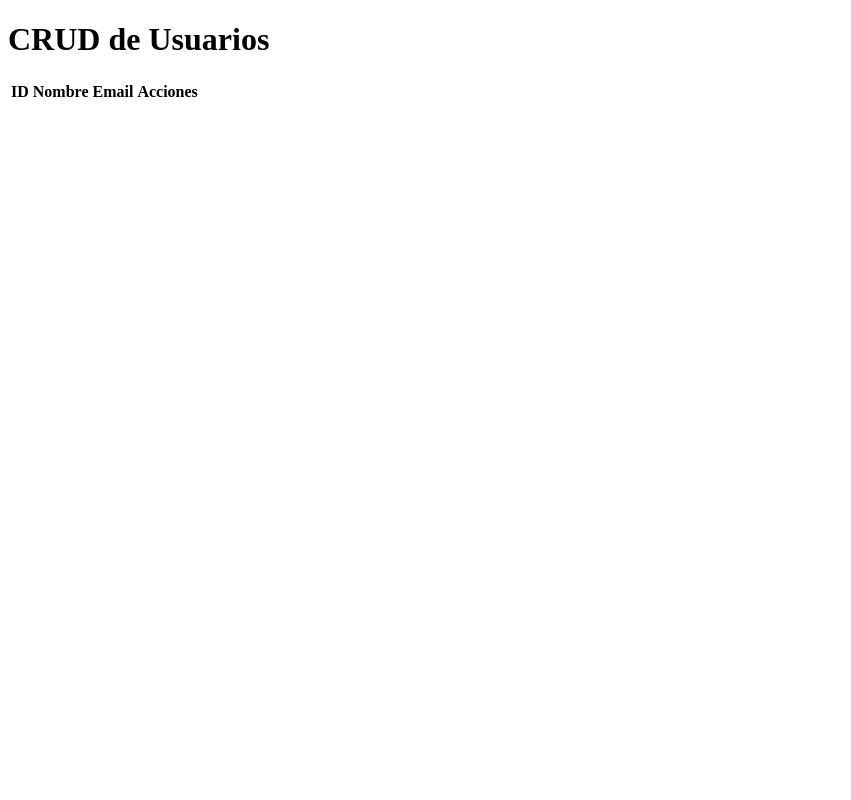
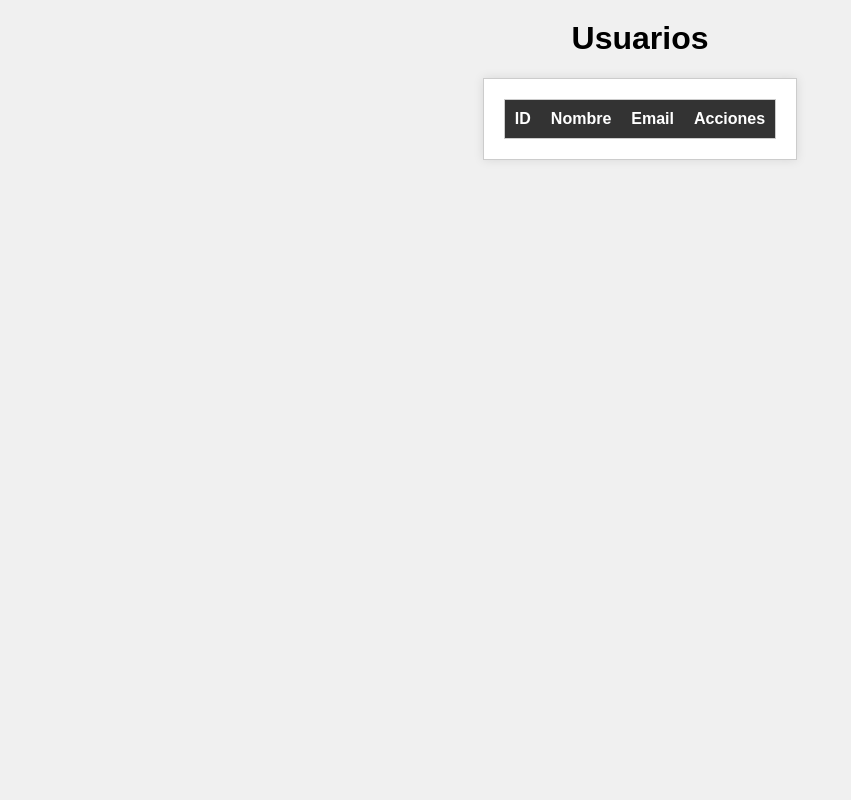
Before and after one commit to YONFRV/html-css-ajax-js-php, a PHP site: page /Proyect/ in a window 1280 px wide. Shown: the whole page, without its empty margins (0-851 px from the left). Run offline with PHP 8.4, Linux system fonts and the light colour scheme; data that the repository does not hold is empty.

Commit message:
update information

```diff
--- /dev/null
+++ b/assets/css/style-index.css
@@ -0,0 +1,54 @@
+body {
+    font-family: Arial, sans-serif;
+    background-color: #f0f0f0;
+    margin: 0;
+    padding: 0;
+    display: flex;
+    justify-content: center;
+    align-items: center;
+    height: 100vh;
+    box-sizing: border-box;
+    flex-direction: column;
+    justify-content: flex-start;
+    min-height: 100vh;
+
+}
+
+h1 {
+    text-align: center;
+    margin-top: 20px;
+}
+
+section {
+    background-color: #fff;
+    border: 1px solid #ccc;
+    padding: 20px;
+    box-shadow: 0 0 10px rgba(0, 0, 0, 0.1);
+}
+
+table {
+    width: 100%;
+    border-collapse: collapse;
+}
+
+th, td {
+    padding: 10px;
+    text-align: center;
+}
+
+th {
+    background-color: #333;
+    color: #fff;
+}
+
+tr:nth-child(even) {
+    background-color: #f2f2f2;
+}
+
+tr:hover {
+    background-color: #ddd;
+}
+
+#usuarios {
+    border: 1px solid #ccc;
+}
--- a/views/index.php
+++ b/views/index.php
@@ -4,9 +4,11 @@
     <meta charset="UTF-8">
     <meta name="viewport" content="width=device-width, initial-scale=1.0">
     <title>Users</title>
+    <link rel="stylesheet" href="assets/css/style-index.css">
 </head>
 <body>
-<h1>CRUD de Usuarios</h1>
+<h1>Usuarios</h1>
+    <section>
     <table id="usuarios">
         <thead>
             <tr>
@@ -20,6 +22,7 @@
             <!-- Datos de usuarios se cargarán aquí usando AJAX -->
         </tbody>
     </table>
+    </section>
     <script src="assets/js/script.js"></script>
 </body>
 </html>
```
Also changed, not shown: README.md (added).
